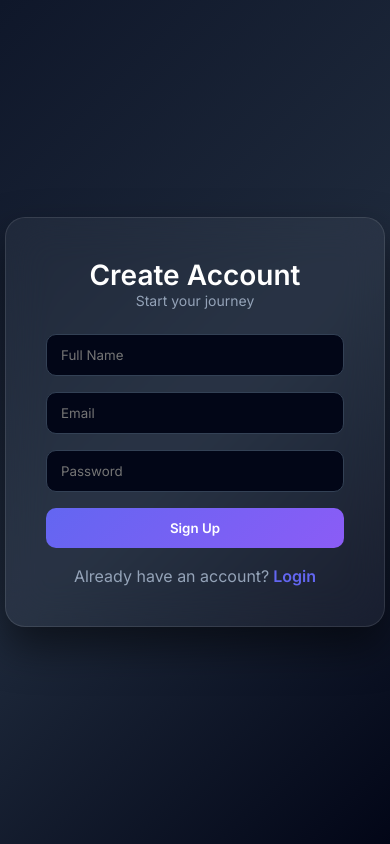
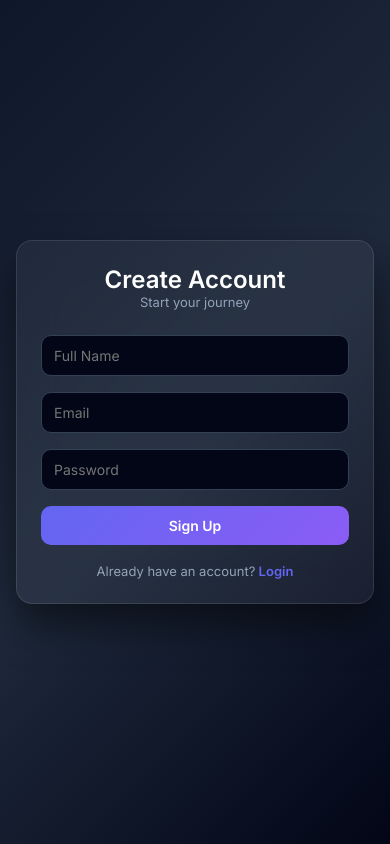
Before and after one commit to RohitBuilds/ClockworkTodoapp, a React (Vite) app in the folder Frontend TODO/frontend/: page /signup in a window 390 px wide. Built offline with nearby package versions, Linux system fonts and the light colour scheme.

Commit message:
Update App.css

```diff
--- a/Frontend TODO/frontend/src/App.css
+++ b/Frontend TODO/frontend/src/App.css
@@ -449,6 +449,104 @@ body {
 
 /* ================= RESPONSIVE DESIGN ================= */
 
+
+/* Phones */
+@media (max-width:600px){
+
+  /* background padding */
+  .app-bg{
+    padding:90px 14px 40px;
+  }
+
+  /* navbar */
+  .nav-content{
+    flex-direction:column;
+    align-items:flex-start;
+    gap:10px;
+    padding:14px 16px;
+  }
+
+  .nav-right{
+    width:100%;
+  }
+
+  .logout-btn-top{
+    width:100%;
+    padding:10px;
+  }
+
+  /* container */
+  .app-container{
+    padding:0 12px;
+  }
+
+  /* card */
+  .todo-card{
+    margin-top:120px;
+    padding:18px;
+  }
+
+  /* form layout */
+  .todo-form{
+    flex-direction:column;
+    gap:10px;
+  }
+
+  .todo-form input{
+    width:100%;
+  }
+
+  .todo-form button{
+    width:100%;
+    padding:12px;
+  }
+
+  /* todo item layout */
+  .todo-item{
+    flex-direction:column;
+    align-items:flex-start;
+    gap:12px;
+    padding:14px;
+  }
+
+  /* todo content text */
+  .todo-content h3{
+    font-size:16px;
+    word-break:break-word;
+  }
+
+  .todo-content p{
+    font-size:13px;
+  }
+
+  /* actions */
+  .todo-actions{
+    width:100%;
+    display:flex;
+    gap:8px;
+  }
+
+  .done-btn,
+  .delete-btn{
+    flex:1;
+    padding:8px;
+    font-size:13px;
+  }
+
+  /* clear button */
+  .delete-all{
+    padding:10px;
+    font-size:14px;
+  }
+
+  /* list scroll height */
+  .todo-list{
+    max-height:55vh;
+  }
+
+}
+
+
 /* -------- Large Tablets / Small Laptops -------- */
 @media (max-width: 1024px){
 
@@ -586,3 +684,117 @@ body {
   }
 
 }
+/* ================= AUTH RESPONSIVE ================= */
+
+/* Large Tablets */
+@media (max-width:1024px){
+
+  .auth-card{
+    width:420px;
+    padding:35px;
+  }
+
+}
+
+
+/* Tablets */
+@media (max-width:768px){
+
+  .auth-wrapper{
+    padding:20px;
+  }
+
+  .auth-card{
+    width:100%;
+    max-width:420px;
+    padding:32px;
+  }
+
+  .auth-title{
+    font-size:26px;
+  }
+
+  .auth-subtitle{
+    font-size:13px;
+  }
+
+}
+
+
+/* Mobile Phones */
+@media (max-width:600px){
+
+  .auth-wrapper{
+    padding:16px;
+    align-items:center;
+  }
+
+  .auth-card{
+    width:100%;
+    max-width:100%;
+    padding:24px;
+    border-radius:16px;
+  }
+
+  .auth-title{
+    font-size:24px;
+  }
+
+  .auth-subtitle{
+    font-size:13px;
+  }
+
+  .auth-input-group input{
+    padding:11px 12px;
+    font-size:14px;
+  }
+
+  .auth-button{
+    padding:11px;
+    font-size:14px;
+  }
+
+  .auth-footer{
+    font-size:13px;
+  }
+
+}
+
+
+/* Very Small Phones */
+@media (max-width:380px){
+
+  .auth-card{
+    padding:20px;
+  }
+
+  .auth-title{
+    font-size:22px;
+  }
+
+  .auth-input-group input{
+    padding:10px;
+    font-size:13px;
+  }
+
+  .auth-button{
+    padding:10px;
+    font-size:13px;
+  }
+
+}
+
+
+/* Large Screens */
+@media (min-width:1400px){
+
+  .auth-card{
+    width:420px;
+    padding:45px;
+  }
+
+  .auth-title{
+    font-size:30px;
+  }
+
+}
```
